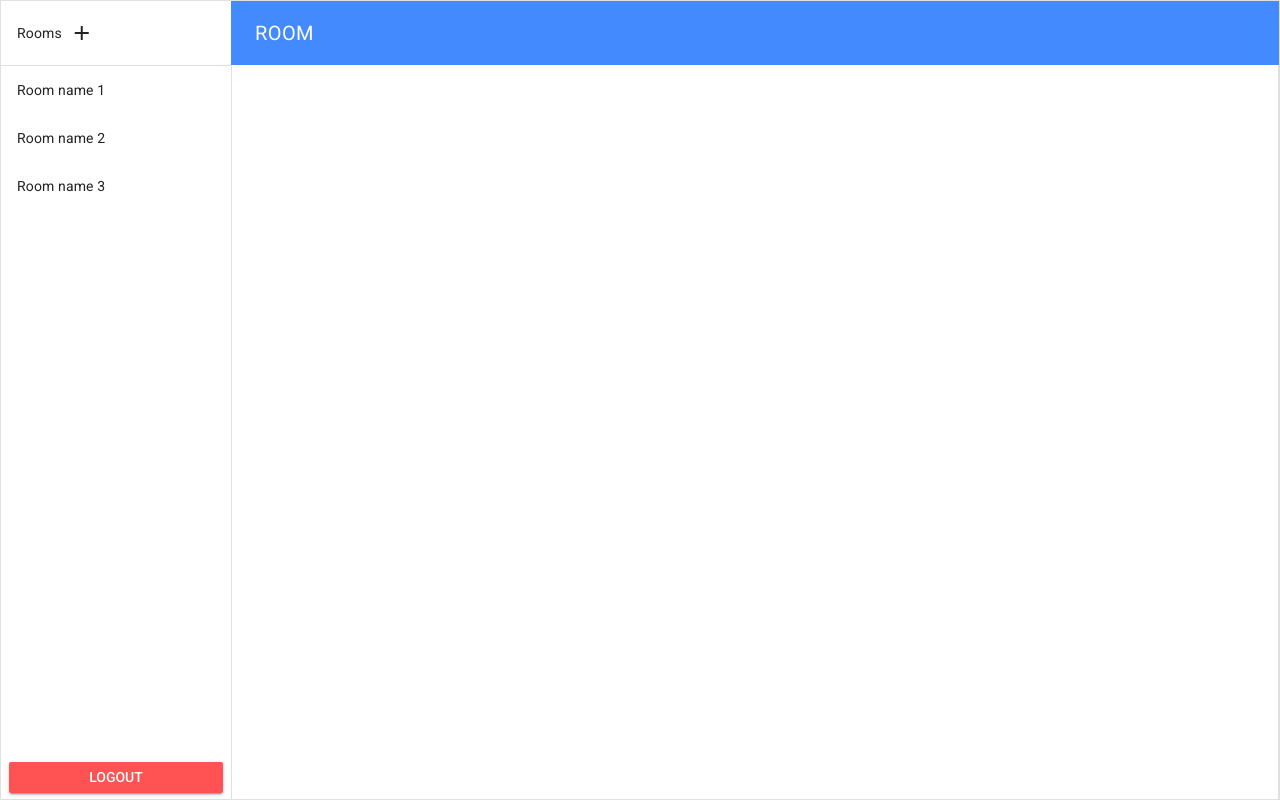
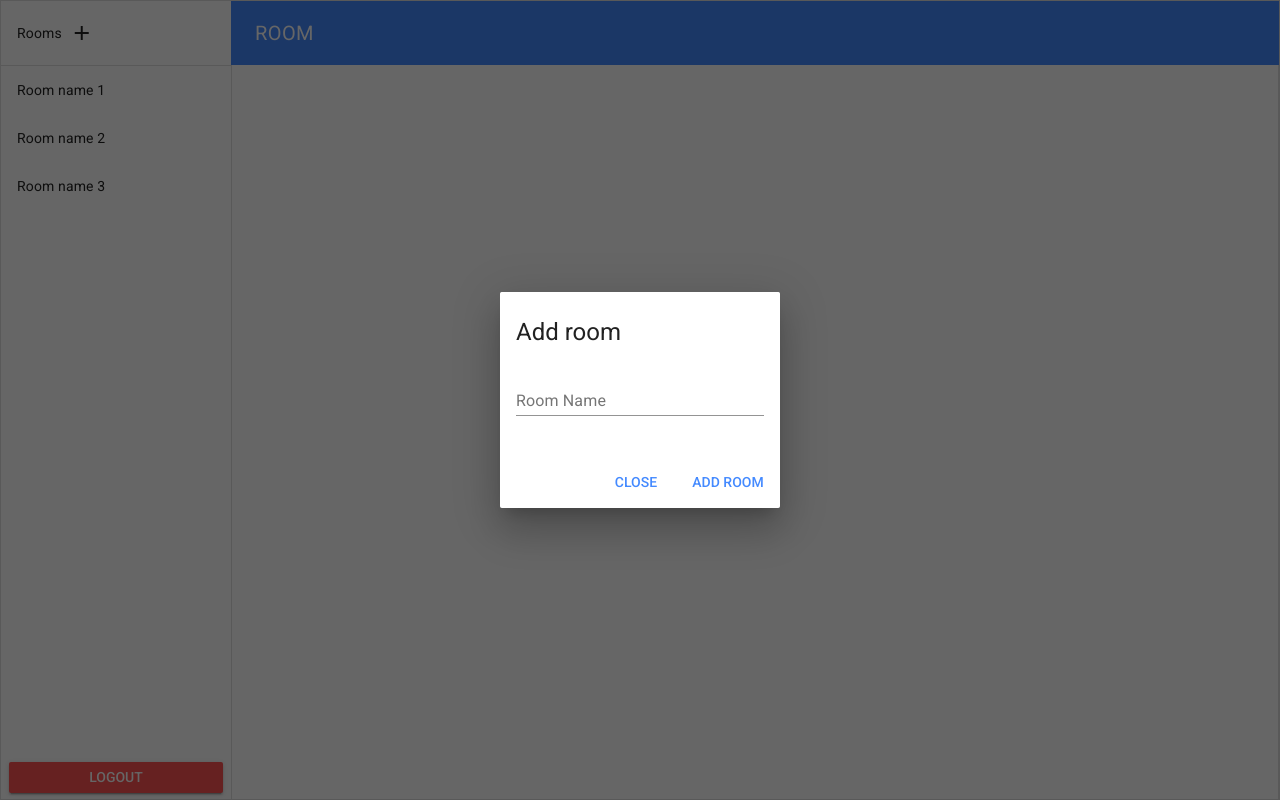
Before and after one commit to ratushnyak-k/goit-chaty, a Vue app: page /rooms in a window 1280 px wide. Both pictures are taken after a click on the button "add". Built offline with nearby package versions, Linux system fonts and the light colour scheme.

Commit message:
add edit del buttons (#29)

```diff
--- a/src/components/edit-room-form.vue
+++ b/src/components/edit-room-form.vue
@@ -71,7 +71,7 @@ export default {
   data() {
     return {
       form: {
-        room: '',
+        room: this.name,
       },
       lastRoom: '',
       roomSaved: false,
--- a/src/views/rooms-list.vue
+++ b/src/views/rooms-list.vue
@@ -8,19 +8,46 @@
       <md-app-drawer md-permanent="full">
         <md-toolbar class="md-transparent" md-elevation="0">
           Rooms
-          <md-button class="md-icon-button">
+          <md-button class="md-icon-button" @click="onAddRoom">
             <md-icon>add</md-icon>
           </md-button>
         </md-toolbar>
         <md-divider></md-divider>
 
         <md-list>
-          <room-item v-for="room in rooms" :key="room.id">{{ room.name }}</room-item>
+          <room-item
+            v-for="room in rooms"
+            :key="room.id"
+            :onEditClick="onEditRoom"
+            :onDeleteClick="onDeleteRoom"
+            showActionButtons
+          >
+            {{ room.name }}
+          </room-item>
         </md-list>
         <md-button class="md-raised md-accent">Logout</md-button>
       </md-app-drawer>
 
-      <md-app-content></md-app-content>
+      <md-app-content>
+        <md-dialog-confirm
+          v-if="showDeleteDialog"
+          :md-active.sync="showDeleteDialog"
+          md-title="Are you sure?"
+          md-content="Do you really want to remove this room?"
+          md-confirm-text="Delete"
+          md-cancel-text="Cancel"
+          @md-cancel="onCloseDialog"
+          @md-confirm="dialogData.onSubmit"
+        />
+
+        <md-dialog :md-active.sync="showAddEditDialog" v-if="showAddEditDialog">
+          <edit-room-form
+            :onSubmit="dialogData.onSubmit"
+            :onClose="onCloseDialog"
+            :name="dialogData.name"
+          ></edit-room-form>
+        </md-dialog>
+      </md-app-content>
     </md-app>
   </div>
 </template>
@@ -49,21 +76,73 @@
 </style>
 
 <script>
-import RoomItem from '@/components/room-item.vue';
-
+import RoomItem from '@/components/room-item';
+import EditRoomForm from '@/components/edit-room-form';
 export default {
   name: 'rooms-list',
   components: {
     RoomItem,
+    EditRoomForm,
   },
-  data() {
-    return {
+  data: () => ({
+    showDialogType: '',
+    dialogData: {},
     rooms: [
       { id: 1, name: 'Room name 1', creatorId: 1 },
       { id: 2, name: 'Room name 2', creatorId: 2 },
       { id: 3, name: 'Room name 3', creatorId: 3 },
     ],
+  }),
+  computed: {
+    showAddEditDialog: {
+      get() {
+        return ['add', 'edit'].includes(this.showDialogType);
+      },
+      set(value) {
+        this.showDialogType = value;
+      },
+    },
+    showDeleteDialog: {
+      get() {
+        return this.showDialogType === 'delete';
+      },
+      set(value) {
+        this.showDialogType = value;
+      },
+    },
+  },
+  methods: {
+    onAddRoom() {
+      this.showDialogType = 'add';
+      this.dialogData = {
+        onSubmit: (formData) => {
+          this.onCloseDialog();
+        },
+        name: '',
       };
+    },
+    onEditRoom() {
+      this.showDialogType = 'edit';
+      this.dialogData = {
+        name: 'Room name',
+        onSubmit: (formData) => {
+          this.onCloseDialog();
+        },
+      };
+    },
+    onDeleteRoom() {
+      this.showDialogType = 'delete';
+      this.dialogData = {
+        name: 'Room name',
+        onSubmit: () => {
+          this.onCloseDialog();
+        },
+      };
+    },
+    onCloseDialog() {
+      this.showDialogType = '';
+      this.dialogData = {};
+    },
   },
 };
 </script>
```
Also changed, not shown: 1 other file (tests, documents, lock files or other folders). Lines whose indentation alone changed are shown as unchanged.
